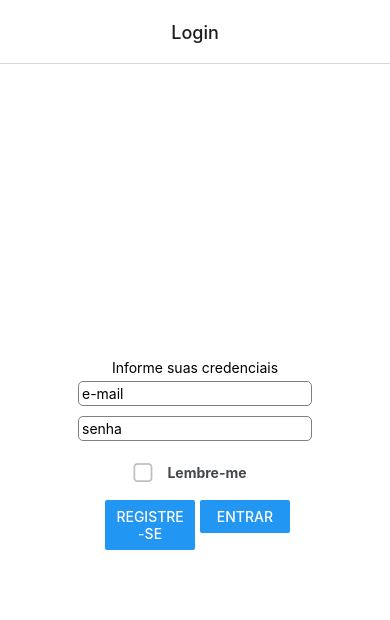
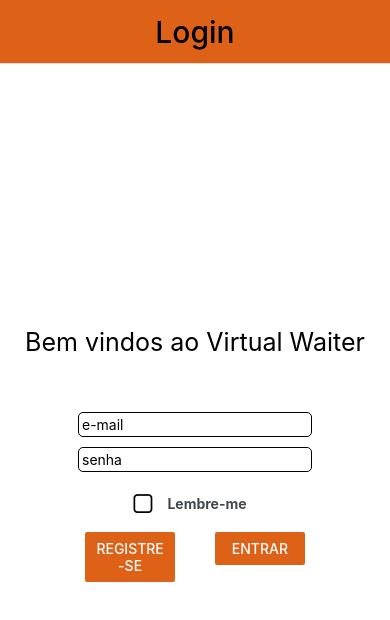
Before and after one commit to PauloSTDev/Virtual_Waiter, a React Native app: screen /Login in a window 390 px wide. Shown: the top 620 px of the page. Built offline with nearby package versions, Linux system fonts and the light colour scheme.

Commit message:
Estiliza login e Headers do App.js, Login.js e Menu.js

```diff
--- a/App.js
+++ b/App.js
@@ -23,21 +23,45 @@ export default function App() {
           name="Login"
           component={Login}
           options={
-            { title: "Login", headerTitleAlign: 'center'}
+            {
+              title: "Login",
+              headerTintColor: 'black',
+              headerTitleAlign: 'center',
+              headerStyle: {
+                backgroundColor: '#de6118'
+              },
+              headerTitleStyle: {
+                fontSize: 30
+              },
+            }
           }
         />
         <Stack.Screen
           name="Menu"
           component={Menu}
           options={
-            { title: "Menu", headerTitleAlign: 'center'}
+            {
+              title: "Menu",
+              headerTintColor: '#fff',
+              headerTitleAlign: 'center',
+              headerStyle: {
+                backgroundColor: '#de6118'
+              },
+            }
           }
         />
         <Stack.Screen
           name="CadastroUser"
           component={CadastroUser}
           options={
-            { title: "Registro de Usuários", headerTitleAlign: 'center' }
+            {
+              title: "Registro de Usuários",
+              headerTintColor: '#fff',
+              headerTitleAlign: 'center',
+              headerStyle: {
+                backgroundColor: '#de6118'
+              },
+            }
           }
         />
       </Stack.Navigator>
--- a/src/screens/Login.js
+++ b/src/screens/Login.js
@@ -54,7 +54,7 @@ export default function Login(props) {
 
     return (
         <View style={styles.container}>
-            <Text>Informe suas credenciais</Text>
+            <Text style={styles.titulo}>Bem vindos ao Virtual Waiter</Text>
             <View style={styles.input}>
                 <TextInput
                     placeholder='e-mail'
@@ -80,24 +80,26 @@ export default function Login(props) {
                     title="Lembre-me"
                     checked={lembreme}
                     onPress={lembrar}
+                    uncheckedColor={"black"}
+                    checkedColor={"black"}
+
                 />
             </View>
             <View style={styles.linha}>
 
                 <View style={styles.coluna}>
                     <Button
-                    style={styles.button}
                         title='Registre-se'
                         onPress={() => navigation.navigate("CadastroUser")}
+                        color={"#de6118"}
                     />
 
                 </View>
                 <View style={styles.coluna}>
                     <Button
-                    style={styles.button}
                         title='Entrar'
                         onPress={efetuarLogin}
-                        color={""}
+                        color={"#de6118"}
                     />
                 </View>
             </View>
@@ -112,9 +114,15 @@ const styles = StyleSheet.create({
         backgroundColor: '#fff',
         alignItems: 'center',
         justifyContent: 'center',
-    }, input: {
+    },
+
+    titulo: {
+        paddingBottom: 50,
+        fontSize: 25,
+    },
+    input: {
         borderWidth: 1,
-        borderColor: "gray",
+        borderColor: "black",
         margin: 5,
         width: "60%",
         padding: 3,
@@ -124,13 +132,11 @@ const styles = StyleSheet.create({
         flexDirection: "row"
     },
     coluna: {
-        flex: 1,
-        marginLeft: 5
+        flex: 2,
+        marginLeft: 20,
+        marginRight: 20,
+        paddingTop: 1,
     },
-    button: {
-        color: "red",
-        textShadowColor: "black",
-        tintColor: "black"
-    }
+
 
 });
--- a/src/screens/Menu.js
+++ b/src/screens/Menu.js
@@ -28,6 +28,7 @@ export default function Menu(props) {
   }, [])
 
 
+
   return (
     <View>
 
```
